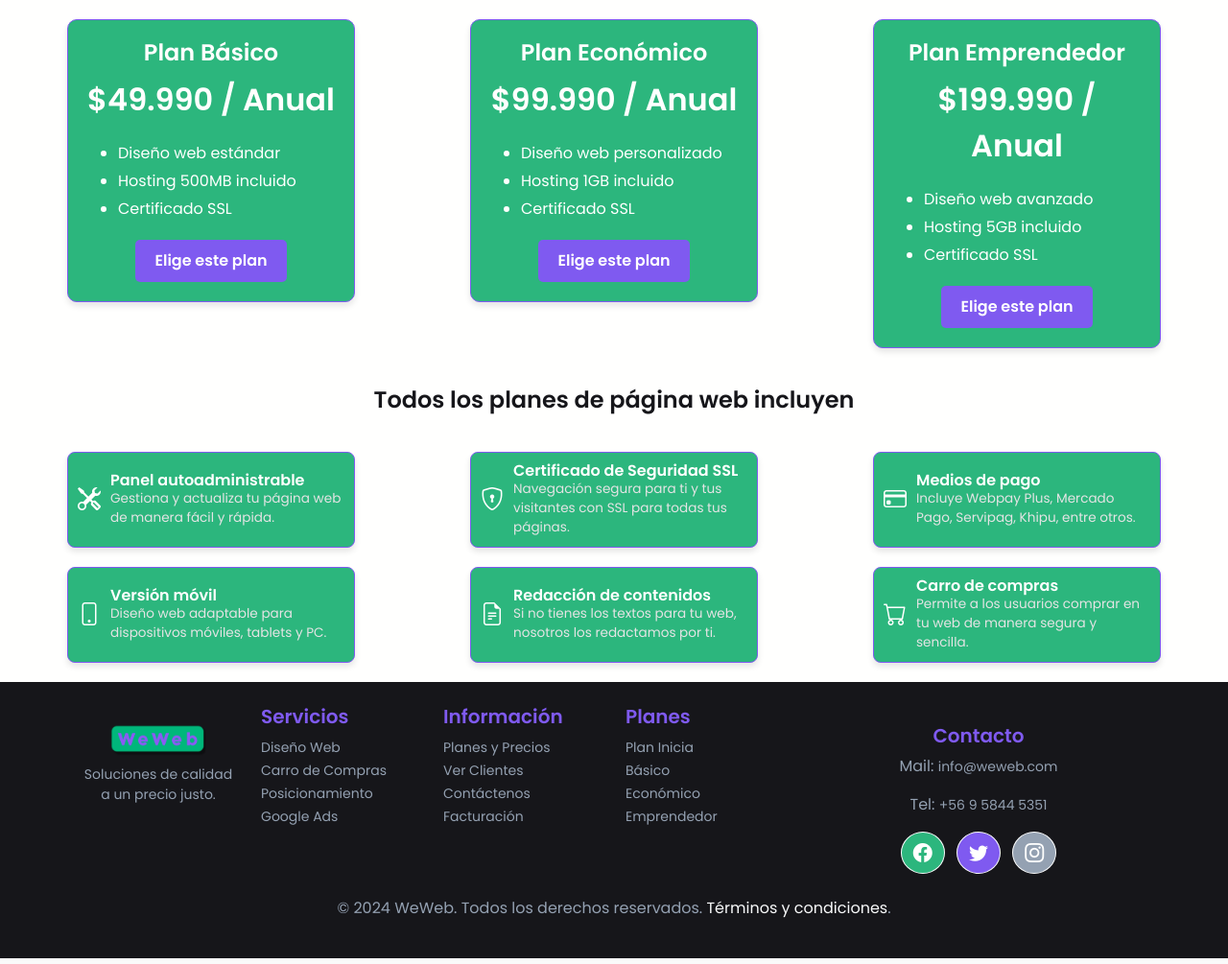
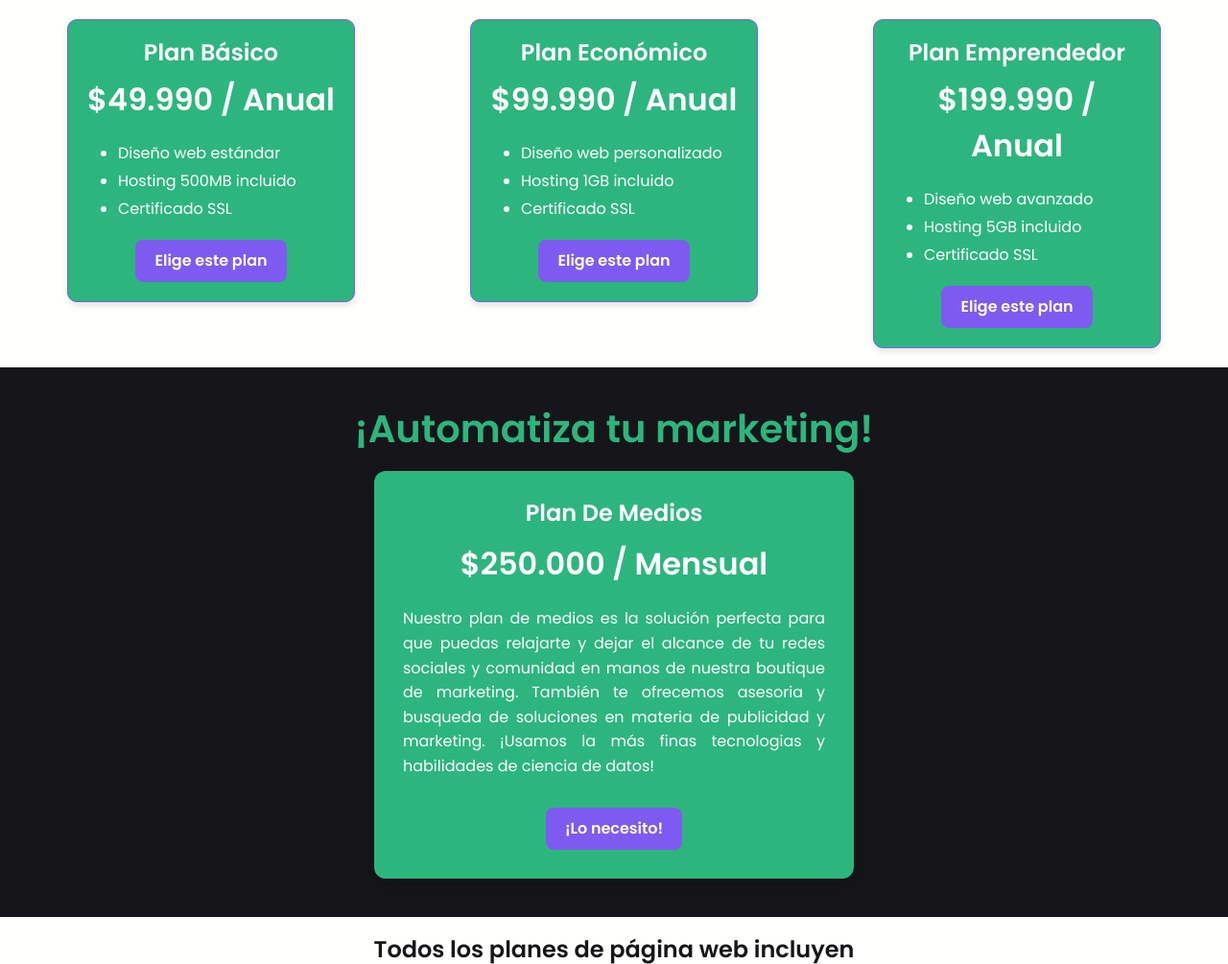
Before and after one commit to AdalParsifal/webx, a Django app: page /home/ in a window 1280 px wide. Shown: the part 1165-2170 px from the top of the page at 96% size. Run offline with Django 5.2, Linux system fonts and the light colour scheme; some libraries are stand-ins or nearby versions.

Commit message:
plan de medios html y css

```diff
--- a/static/css/style.css
+++ b/static/css/style.css
@@ -369,6 +369,81 @@ body {
     transition: all 0.3s ease-in-out;
 }
 
+/* MEDIOS */
+.medios-plan {
+  padding: 40px 20px;
+  background-color: #16161A; /* Fondo oscuro para contraste */
+  text-align: center;
+}
+
+/* Title of the section */
+.medios-title {
+  font-size: 2.5rem; /* Adjust title size */
+  font-weight: bold;;
+  color: #2CB67D; /* Verde para resaltar */
+  margin-bottom: 20px;
+
+}
+
+/* Card container style */
+.medios-card {
+  background-color: #2CB67D; /* Fondo verde del plan */
+  padding: 30px;
+  border-radius: 12px;
+  box-shadow: 0 8px 20px rgba(0, 0, 0, 0.2); /* Sombra para dar profundidad */
+  max-width: 500px;
+  margin: 0 auto;
+}
+
+/* Title inside the card */
+.mediosplan-title {
+  font-size: 1.5rem;
+  color: #FFFFFE; /* Blanco para destacar sobre fondo verde */
+  font-weight: bold;
+  margin-bottom: 15px;
+
+}
+
+/* Price of the plan */
+.medios-price {
+  font-size: 2rem;
+  color: #FFFFFE; /* Blanco para contraste */
+  font-weight: 600;
+  margin-bottom: 20px;
+
+}
+
+/* Description of the plan */
+.medios-desc {
+  font-size: 1rem;
+  color: #FFFFFE;; /* Gris para menor jerarquía visual */
+  margin-bottom: 30px;
+  line-height: 1.6;
+  text-align: justify;
+  text-justify: inter-word;
+
+}
+
+/* Button style */
+.plan-button {
+  background-color: #7F5AF0; /* Botón morado llamativo */
+  color: #FFFFFE; /* Texto en blanco */
+  padding: 10px 20px;
+  font-size: 1rem;
+  font-weight: bold;
+  border: none;
+  border-radius: 8px;
+  cursor: pointer;
+  transition: background-color 0.3s ease;
+
+}
+
+/* Button hover effect */
+.plan-button:hover {
+  background-color: #2CB67D; /* Al pasar por encima, cambia a verde */
+  color: #16161A; /* Texto cambia a negro */
+}
+
 /* Features */
 /* Features Section Styling */
 
--- a/webpage/templates/home.html
+++ b/webpage/templates/home.html
@@ -67,6 +67,18 @@
   </div>
 </section>
 
+<!-- Sección 2.1: Medios -->
+<section id="medios-plan" class="medios-plan">
+  <h4 class="medios-title">¡Automatiza tu marketing!</h4>
+  <div class="medios-card">
+    <h3 class="mediosplan-title">Plan De Medios</h3>
+    <p class="medios-price">$250.000 / Mensual</p>
+    <p class="medios-desc">Nuestro plan de medios es la solución perfecta para que puedas relajarte y dejar el alcance de tu redes sociales y comunidad en manos de nuestra boutique de marketing. También te ofrecemos asesoria y busqueda de soluciones en materia de publicidad y marketing. ¡Usamos la más finas tecnologias y habilidades de ciencia de datos!</p>
+    <button class="plan-button">¡Lo necesito!</button>
+  </div>
+
+</section>
+
 <!-- Sección 2.5: features -->
 <section class="features-section">
   <h2 class="section-title">Todos los planes de página web incluyen</h2>
```
